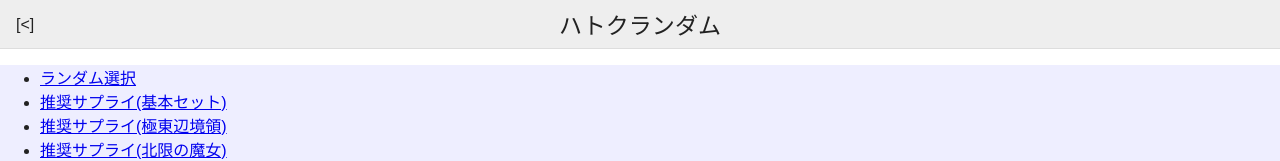
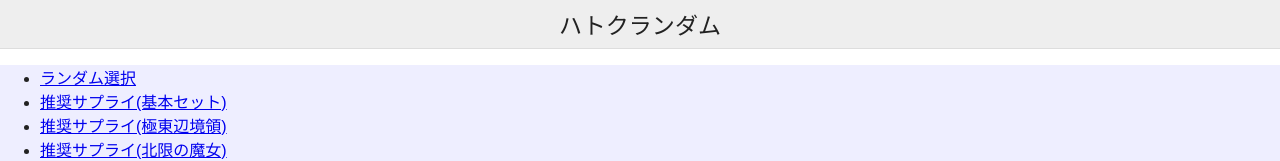
Before and after one commit to floresarmida/hatokurandom, a Nuxt app: page / in a window 1280 px wide. Shown: the top 161 px of the page. Built offline with nearby package versions, Linux system fonts and the light colour scheme.

Commit message:
Reimplement back button as back-to-parent button

```diff
--- a/components/TopPane.vue
+++ b/components/TopPane.vue
@@ -1,6 +1,6 @@
 <template>
   <div class="top-pane">
-    <div v-if="isBackButtonAvailable" class="back-button" @click="back">
+    <div v-if="parentPid" class="back-to-parent-button" @click="backToParent">
       [&lt;]
     </div>
     <div class="title">
@@ -10,21 +10,21 @@
 </template>
 
 <script>
-import { pidFromPath, titleFromPid } from '~/lib/constants'
+import { parentPidFromPid, pidFromPath, titleFromPid } from '~/lib/constants'
 
 export default {
   name: 'TopPane',
   computed: {
-    isBackButtonAvailable () {
-      return true // TODO
+    parentPid () {
+      return parentPidFromPid(pidFromPath(this.$route.path))
     },
     title () {
       return titleFromPid(pidFromPath(this.$route.path))
     }
   },
   methods: {
-    back () {
-      this.$router.back()
+    backToParent () {
+      this.$router.push(this.parentPid)
     }
   }
 }
@@ -47,7 +47,7 @@ export default {
   width: 100%;
 }
 
-.back-button {
+.back-to-parent-button {
   cursor: pointer;
   flex: none;
   height: 1em;
```
